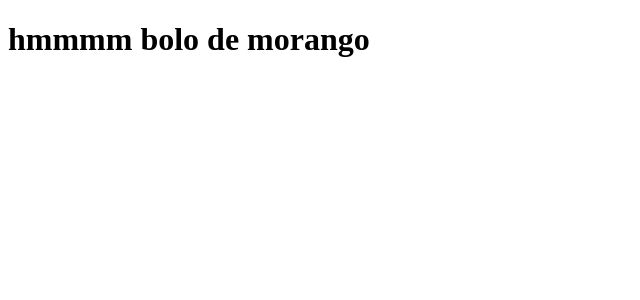
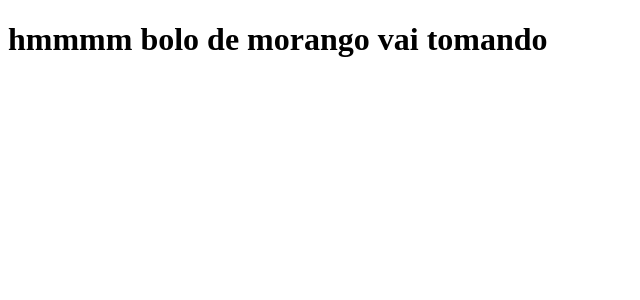
Before and after one commit to GbAraujoSouza/news-tab, a Next.js app: page / in a window 1280 px wide. Shown: the top 300 px of the page, without its empty margins (0-640 px from the left). Built offline with nearby package versions, Linux system fonts and the light colour scheme.

Commit message:
feat: change main message

```diff
--- a/pages/index.js
+++ b/pages/index.js
@@ -1,5 +1,5 @@
 function Home() {
-  return <h1>hmmmm bolo de morango</h1>;
+  return <h1>hmmmm bolo de morango vai tomando</h1>;
 }
 
 export default Home;
```
